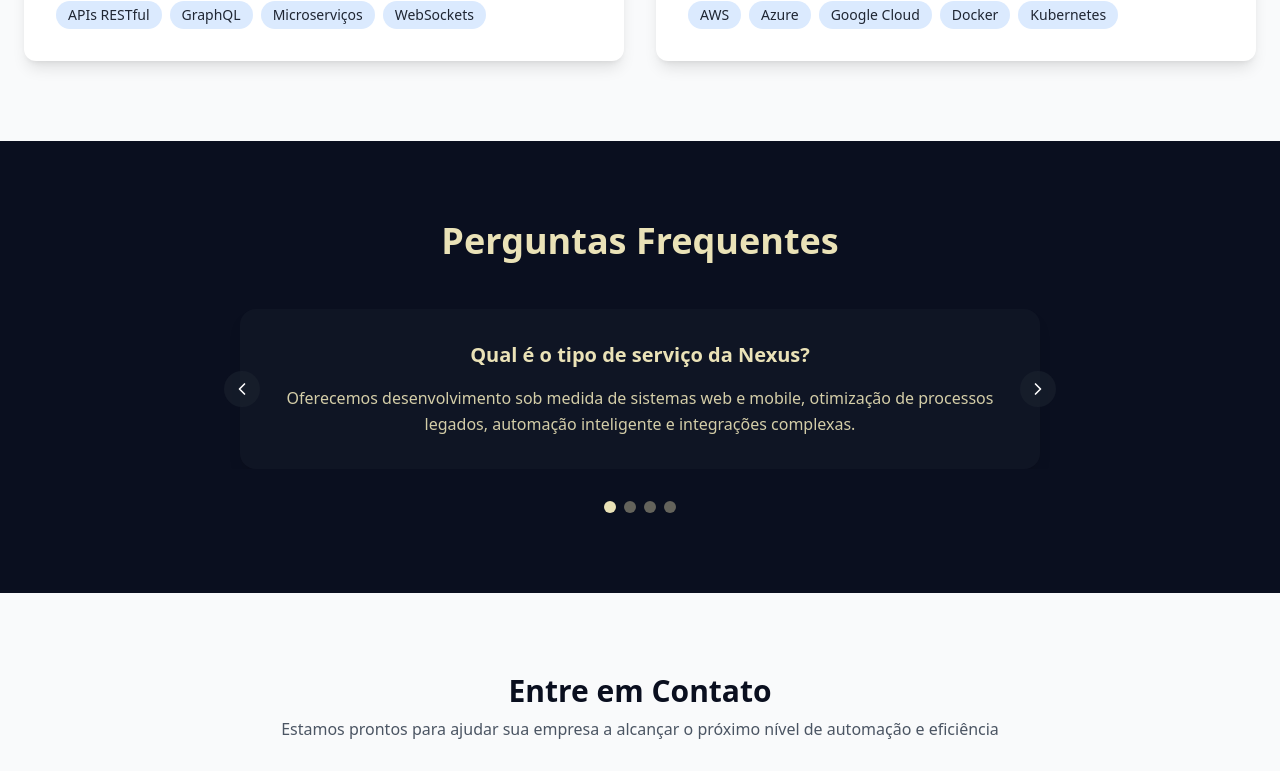
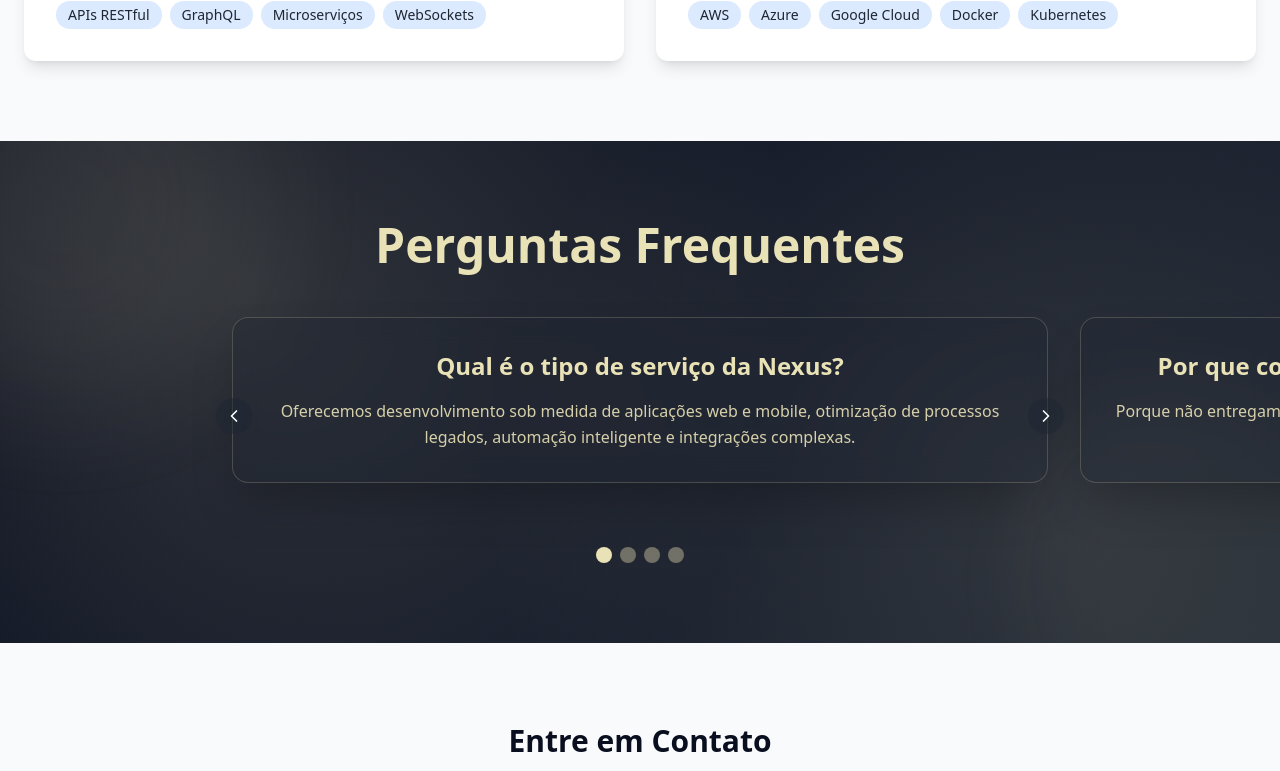
Before and after one commit to NexusDevsystem/nexusweb, a React (Vite) app: page / in a window 1280 px wide. Shown: the part 3888-4659 px from the top of the page. Built offline with nearby package versions, Linux system fonts and the light colour scheme.

Commit message:
atualização

```diff
--- a/src/components/FAQ.jsx
+++ b/src/components/FAQ.jsx
@@ -6,57 +6,71 @@ const faqs = [
   {
     question: 'Qual é o tipo de serviço da Nexus?',
     answer:
-      'Oferecemos desenvolvimento sob medida de sistemas web e mobile, otimização de processos legados, automação inteligente e integrações complexas.'
+      'Oferecemos desenvolvimento sob medida de aplicações web e mobile, otimização de processos legados, automação inteligente e integrações complexas.'
   },
   {
     question: 'Por que contratar a Nexus e não outra software house?',
     answer:
-      'Focamos em parcerias de longo prazo, entendendo profundamente seu negócio e entregando soluções escaláveis, seguras e alinhadas aos seus objetivos estratégicos.'
+      'Porque não entregamos só código: construímos parcerias de longo prazo, entendendo a fundo seu negócio e garantindo soluções escaláveis e robustas.'
   },
   {
-    question: 'Qual é o diferencial da Nexus no quesito desenvolvimento de Software?',
+    question: 'Qual é o diferencial da Nexus no desenvolvimento de software?',
     answer:
-      'Nosso time combina expertise em engenharia de software, metodologias ágeis e as tecnologias mais avançadas para garantir qualidade, performance e manutenibilidade.'
+      'Nosso time usa metodologias ágeis, QA contínuo e as tecnologias mais avançadas para garantir performance, segurança e manutenibilidade.'
   },
   {
     question: 'Quais tipos de soluções a Nexus desenvolve?',
     answer:
-      'Desde plataformas corporativas e ERPs personalizados até pipelines de automação,chatbots e sistemas com Machine Learning integrada.'
+      'De ERPs personalizados a pipelines de automação, chatbots e sistemas com Machine Learning – tudo alinhado às suas necessidades.'
   }
 ]
 
 export default function FAQ() {
   const [current, setCurrent] = useState(0)
-
-  const prev = () =>
-    setCurrent((i) => (i - 1 + faqs.length) % faqs.length)
-  const next = () =>
-    setCurrent((i) => (i + 1) % faqs.length)
+  const prev = () => setCurrent(i => (i - 1 + faqs.length) % faqs.length)
+  const next = () => setCurrent(i => (i + 1) % faqs.length)
 
   return (
-    <section id="faq" className="py-20 bg-primary text-accent">
-      <div className="max-w-4xl mx-auto px-6 text-center">
-        <h2
-          className="text-3xl sm:text-4xl font-bold mb-12 animate-fadeIn"
-        >
+    <section
+      id="faq"
+      className="
+        relative overflow-hidden
+        bg-cta-pattern bg-cover bg-center
+        py-20
+      "
+    >
+      {/* blobs animados */}
+      <div className="absolute -top-32 -left-32 w-96 h-96 bg-accent/20 rounded-full filter blur-3xl animate-pulseSlow pointer-events-none"/>
+      <div className="absolute -bottom-32 -right-32 w-96 h-96 bg-accent/10 rounded-full filter blur-2xl animate-pulseVerySlow pointer-events-none"/>
+
+      <div className="relative z-10 max-w-4xl mx-auto px-6 text-center">
+        <h2 className="text-4xl sm:text-5xl font-bold text-accent mb-12 animate-fadeIn">
           Perguntas Frequentes
         </h2>
 
-        <div className="relative overflow-hidden">
-          {/* Slides */}
+        <div className="relative">
+          {/* Slider */}
           <div
-            className="flex transition-transform duration-500 ease-out"
-            style={{
-              transform: `translateX(-${current * 100}%)`
-            }}
+            className="flex transition-transform duration-700 ease-in-out"
+            style={{ transform: `translateX(-${current * 100}%)` }}
           >
             {faqs.map(({ question, answer }, idx) => (
               <div
                 key={idx}
-                className="flex-shrink-0 w-full px-6"
+                className="flex-shrink-0 w-full px-4"
               >
-                <div className="bg-secondary/30 p-8 rounded-2xl shadow-lg">
-                  <h3 className="text-xl font-semibold mb-4">
+                <div
+                  className="
+                    bg-secondary/30 backdrop-blur-md
+                    p-8 rounded-2xl shadow-2xl
+                    border border-accent/20
+                    transform hover:scale-105
+                    transition duration-300
+                    animate-slideIn
+                  "
+                  style={{ animationDelay: `${idx * 100}ms` }}
+                >
+                  <h3 className="text-2xl font-semibold text-accent mb-4">
                     {question}
                   </h3>
                   <p className="text-accent/90 leading-relaxed">
@@ -70,15 +84,25 @@ export default function FAQ() {
           {/* Controles */}
           <button
             onClick={prev}
-            className="absolute left-2 top-1/2 -translate-y-1/2 bg-secondary/50 hover:bg-secondary text-white p-2 rounded-full transition"
             aria-label="Anterior"
+            className="
+              absolute left-0 top-1/2 -translate-y-1/2
+              bg-secondary/50 hover:bg-secondary
+              text-white p-2 rounded-full
+              transition
+            "
           >
             <ChevronLeft className="w-5 h-5" />
           </button>
           <button
             onClick={next}
-            className="absolute right-2 top-1/2 -translate-y-1/2 bg-secondary/50 hover:bg-secondary text-white p-2 rounded-full transition"
             aria-label="Próximo"
+            className="
+              absolute right-0 top-1/2 -translate-y-1/2
+              bg-secondary/50 hover:bg-secondary
+              text-white p-2 rounded-full
+              transition
+            "
           >
             <ChevronRight className="w-5 h-5" />
           </button>
@@ -90,11 +114,13 @@ export default function FAQ() {
             <button
               key={idx}
               onClick={() => setCurrent(idx)}
-              className={`w-3 h-3 rounded-full transition-colors ${
-                idx === current
+              className={`
+                w-4 h-4 rounded-full
+                transition-colors
+                ${idx === current
                   ? 'bg-accent'
-                  : 'bg-accent/40 hover:bg-accent/70'
-              }`}
+                  : 'bg-accent/40 hover:bg-accent/70'}
+              `}
               aria-label={`Slide ${idx + 1}`}
             />
           ))}
```
